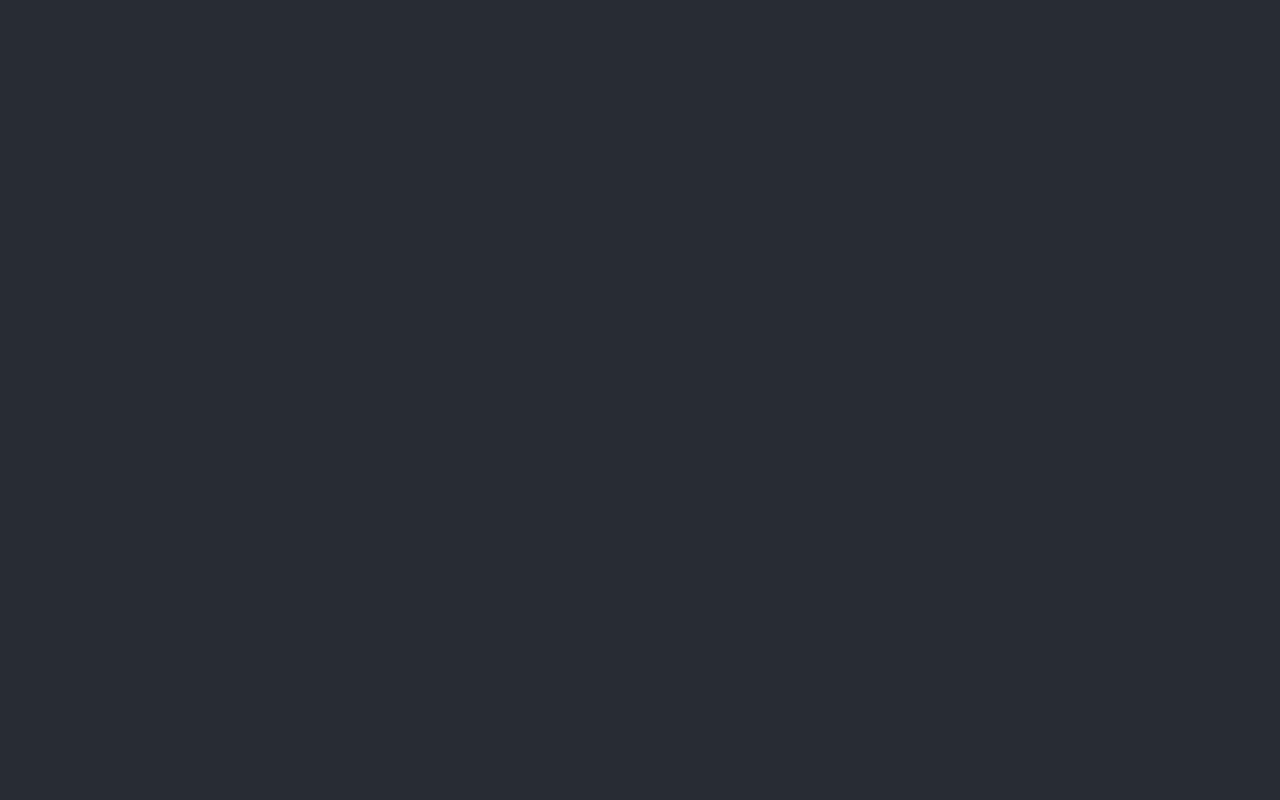
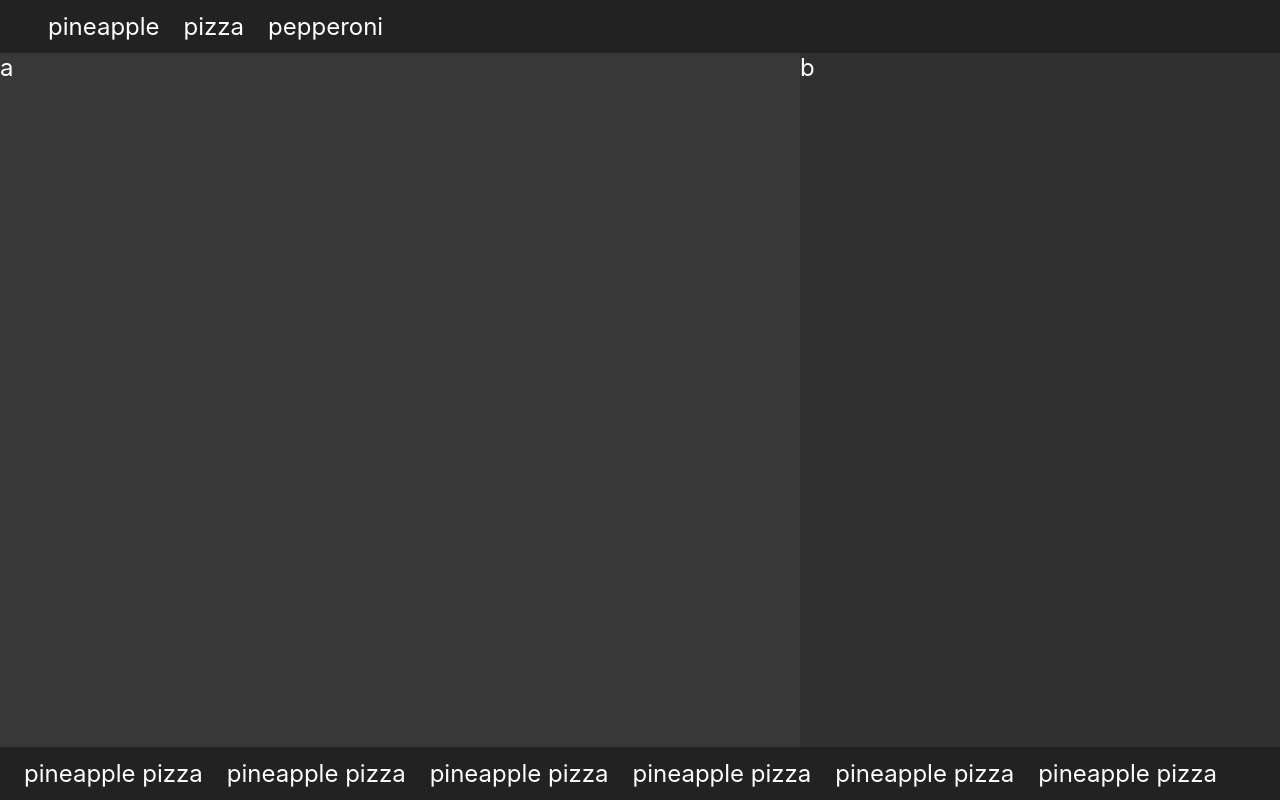
Before and after one commit to EricLuGHub/marihacks, a React (Create React App) app in the folder marihacksbank/: page / in a window 1280 px wide. Built offline with nearby package versions, Linux system fonts and the light colour scheme.

Commit message:
initial frontend

```diff
--- a/marihacksbank/src/App.css
+++ b/marihacksbank/src/App.css
@@ -1,38 +1,38 @@
 .App {
-  text-align: center;
+  width: 100vw;
+  height: 100vh;
+  display: flex;
+  flex-direction: column;
 }
 
-.App-logo {
-  height: 40vmin;
-  pointer-events: none;
+#main {
+  flex: 1;
+  display: flex;
+  justify-content: space-between;
 }
 
-@media (prefers-reduced-motion: no-preference) {
-  .App-logo {
-    animation: App-logo-spin infinite 20s linear;
-  }
+.Navbar {
+  flex: 0 0 auto;
 }
 
-.App-header {
-  background-color: #282c34;
-  min-height: 100vh;
-  display: flex;
-  flex-direction: column;
-  align-items: center;
-  justify-content: center;
-  font-size: calc(10px + 2vmin);
-  color: white;
+.Ticker {
+  flex: 0 0 auto;
 }
 
-.App-link {
-  color: #61dafb;
+.Rankings {
+  flex: 5;
+  background-color: #383838;
 }
 
-@keyframes App-logo-spin {
-  from {
-    transform: rotate(0deg);
-  }
-  to {
-    transform: rotate(360deg);
-  }
+.Trades {
+  flex: 3;
+  min-width: 10rem;
+  background-color: #303030;
 }
+
+html {
+  background-color: #222;
+  color: #ffffff;
+  /* font-size: calc(10px + 2vmin); */
+  font-size: 24px;
+}
--- a/marihacksbank/src/App.js
+++ b/marihacksbank/src/App.js
@@ -1,12 +1,19 @@
-import logo from './logo.svg';
+import Rankings from './components/Rankings.js';
+import Navbar from './components/Navbar.js';
+import Ticker from './components/Ticker.js';
+import Trades from './components/Trades.js';
+
 import './App.css';
 
 function App() {
   return (
     <div className="App">
-      <header className="App-header">
-
-      </header>
+      <Navbar></Navbar>
+      <div id="main">
+        <Rankings></Rankings>
+        <Trades></Trades>
+      </div>
+      <Ticker></Ticker>
     </div>
   );
 }
--- /dev/null
+++ b/marihacksbank/src/components/Navbar.js
@@ -0,0 +1,5 @@
+import "../styles/Navbar.css"
+
+export default function Navbar() {
+  return <div className="Navbar"><div>pineapple</div><div>pizza</div><div>pepperoni</div></div>;
+}
--- /dev/null
+++ b/marihacksbank/src/components/Rankings.js
@@ -0,0 +1,5 @@
+import "../styles/Rankings.css"
+
+export default function Rankings() {
+  return <div className="Rankings">a</div>;
+}
--- /dev/null
+++ b/marihacksbank/src/components/Ticker.js
@@ -0,0 +1,5 @@
+import "../styles/Ticker.css"
+
+export default function RankingHistory() {
+  return <div className="Ticker"><div>pineapple pizza</div><div>pineapple pizza</div><div>pineapple pizza</div><div>pineapple pizza</div><div>pineapple pizza</div><div>pineapple pizza</div></div>;
+}
--- /dev/null
+++ b/marihacksbank/src/components/Trades.js
@@ -0,0 +1,11 @@
+import "../styles/Trades.css"
+
+export default function Trades() {
+  return <div className="Trades">b</div>;
+}
+
+// function Trade(broker, contraBroker, shareCount, pricePerShare) {
+//   return <div className="Trade">
+//     ...
+//   </div>
+// }
--- /dev/null
+++ b/marihacksbank/src/styles/Navbar.css
@@ -0,0 +1,6 @@
+.Navbar {
+  display: flex;
+  align-items: center;
+  gap: 1rem;
+  padding: .5rem 2rem;
+}
--- /dev/null
+++ b/marihacksbank/src/styles/Rankings.css
@@ -0,0 +1,2 @@
+.Rankings {
+}
--- /dev/null
+++ b/marihacksbank/src/styles/Ticker.css
@@ -0,0 +1,9 @@
+.Ticker {
+  display: flex;
+  align-items: center;
+  overflow: hidden;
+  flex-wrap: nowrap;
+  white-space: nowrap;
+  gap: 1rem;
+  padding: .5rem 1rem;
+}
--- /dev/null
+++ b/marihacksbank/src/styles/Trades.css
@@ -0,0 +1,2 @@
+.Trades {
+}
```
